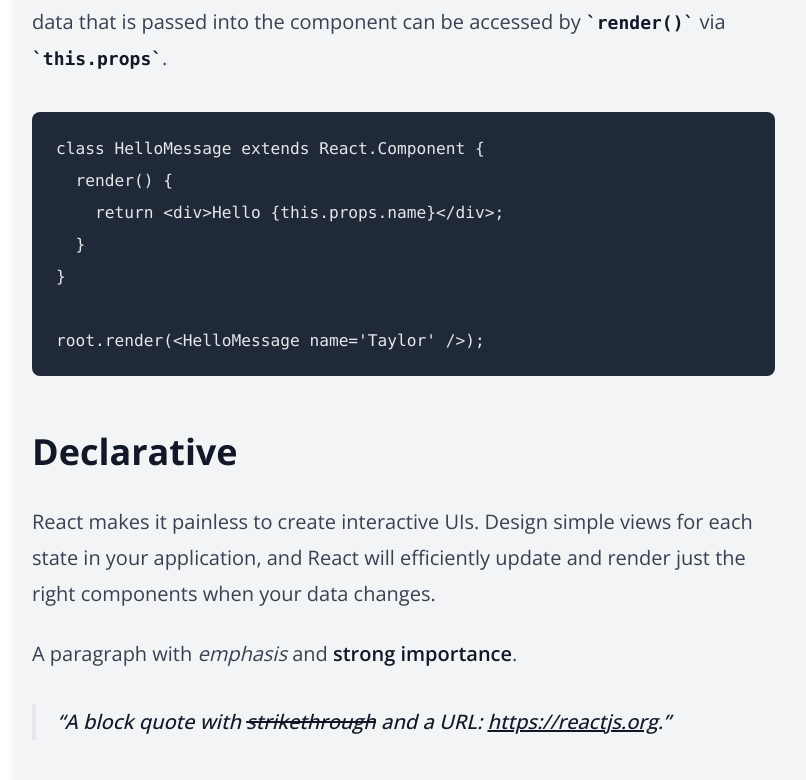
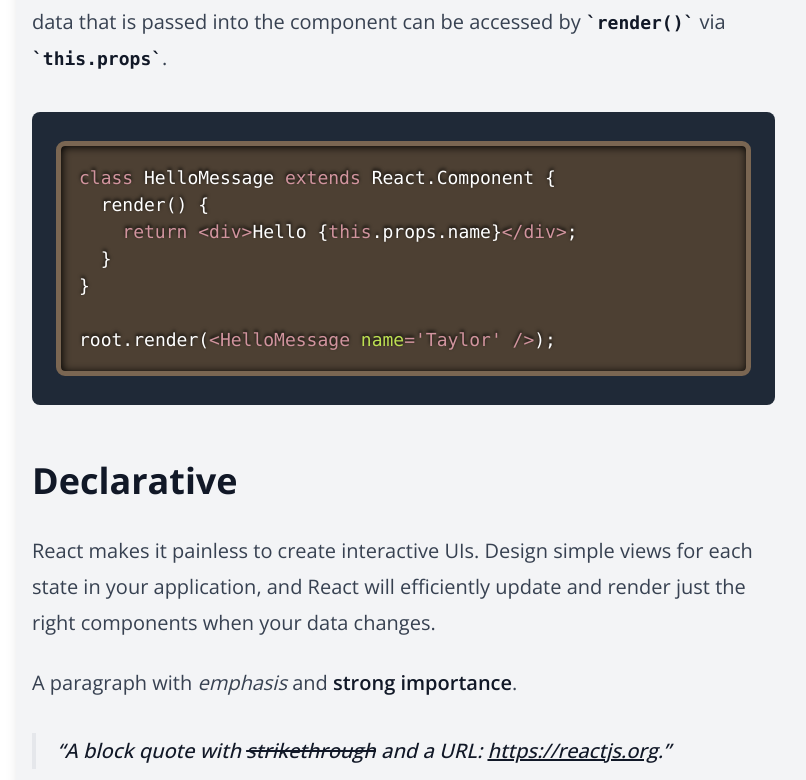
Before and after one commit to chen4023/blog-nextjs, a Next.js app: page /posts/best-react-practices in a window 1280 px wide. Shown: the part 972-1752 px from the top of the page, without its empty margins (0-806 px from the left). Built offline with nearby package versions, Linux system fonts and the light colour scheme.

Commit message:
[fix] syntax-highlighter error

```diff
--- a/package.json
+++ b/package.json
@@ -23,6 +23,7 @@
     "@types/node": "^20",
     "@types/react": "^18",
     "@types/react-dom": "^18",
+    "@types/react-syntax-highlighter": "^15.5.13",
     "eslint": "^8",
     "eslint-config-next": "14.2.4",
     "postcss": "^8",
--- a/src/components/MarkdownViewer.tsx
+++ b/src/components/MarkdownViewer.tsx
@@ -1,10 +1,35 @@
 "use client";
 import Markdown from "react-markdown";
 import remarkGfm from "remark-gfm";
+import { Prism as SyntaxHighlighter } from "react-syntax-highlighter";
+import { dark } from "react-syntax-highlighter/dist/esm/styles/prism";
 
 export default function MarkdownViewer({ content }: { content: string }) {
   return (
-    <Markdown className="prose lg:prose-xl mt-8" remarkPlugins={[remarkGfm]}>
+    <Markdown
+      className="prose lg:prose-xl mt-8"
+      remarkPlugins={[remarkGfm]}
+      components={{
+        code(props) {
+          const { children, className, node, ref, ...rest } = props;
+          const match = /language-(\w+)/.exec(className || "");
+          return match ? (
+            <SyntaxHighlighter
+              {...rest}
+              PreTag="div"
+              language={match[1]}
+              style={dark}
+            >
+              {String(children).replace(/\n$/, "")}
+            </SyntaxHighlighter>
+          ) : (
+            <code {...rest} className={className}>
+              {children}
+            </code>
+          );
+        },
+      }}
+    >
       {content}
     </Markdown>
   );
```
Also changed, not shown: 1 other file (tests, documents, lock files or other folders).
